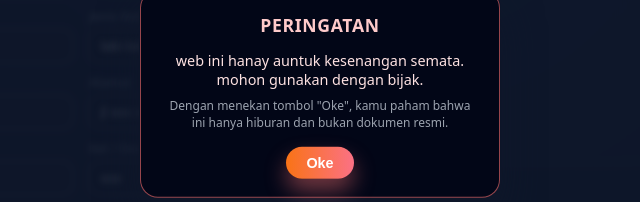
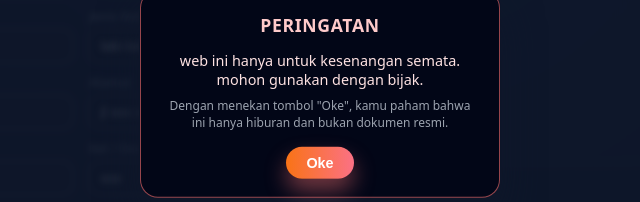
Before and after one commit to ChandraGO/fake-ktp, a website: page index.html in a window 1280 px wide. Shown: the part 306-508 px from the top of the page, 320-960 px from the left. Drawn offline with Linux system fonts and the light colour scheme.

Commit message:
Update index.html

```diff
--- a/index.html
+++ b/index.html
@@ -624,7 +624,7 @@
   <div id="fun-warning-popup">
     <h2>PERINGATAN</h2>
     <p>
-      web ini hanay auntuk kesenangan semata.<br />
+      web ini hanya untuk kesenangan semata.<br />
       mohon gunakan dengan bijak.
     </p>
     <small>
```
